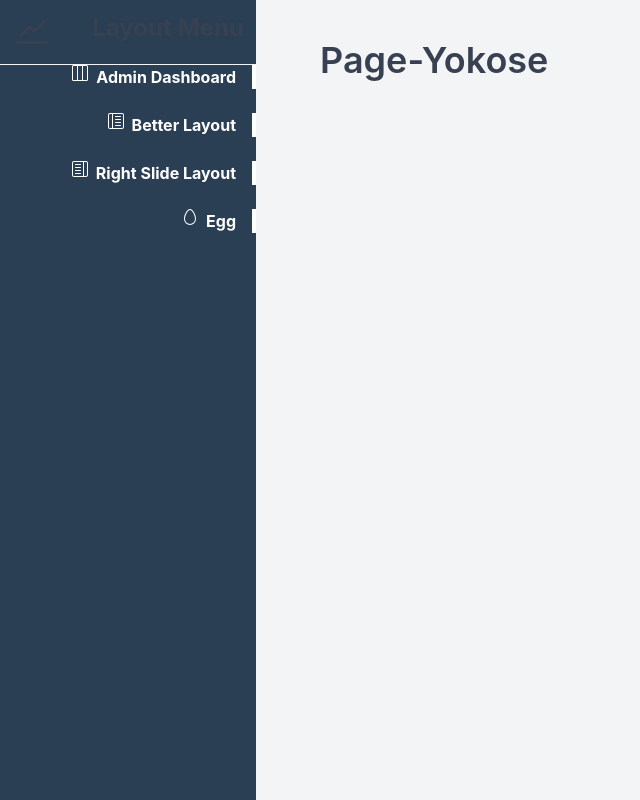
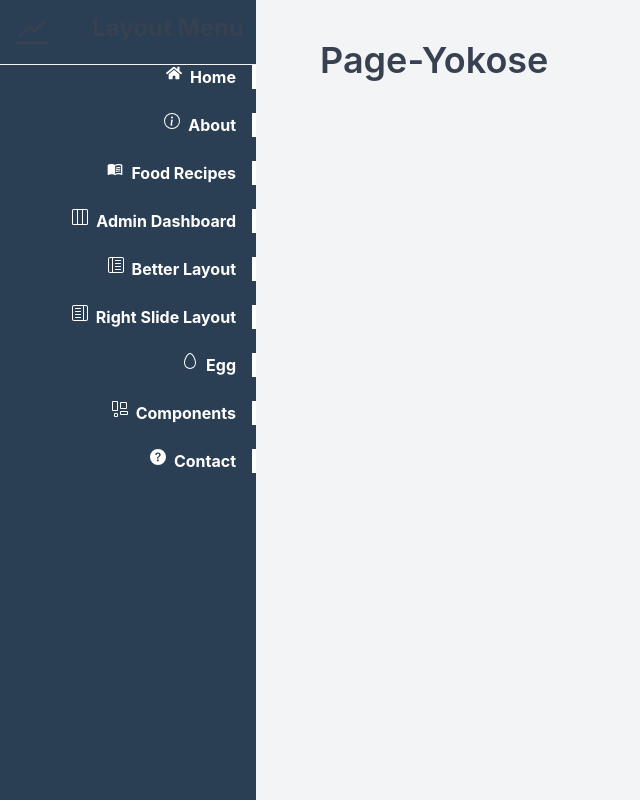
Before and after one commit to ellesis/tailwind-react, a React (Create React App) app: page /yokose in a window 1280 px wide. Shown: the whole page, without its empty margins (0-640 px from the left). Built offline with nearby package versions, Linux system fonts and the light colour scheme.

Commit message:
Add more menus with react icons

```diff
--- a/src/data/menu-react-icons.js
+++ b/src/data/menu-react-icons.js
@@ -1,10 +1,33 @@
-import { FaQuestion, FaHome } from 'react-icons/fa'
-import { MdOutlineSpaceDashboard, MdMonitor, MdOutlineSettingsSuggest } from 'react-icons/md'
-import { BsEgg, BsLayoutThreeColumns, BsLayoutTextSidebarReverse, BsLayoutTextSidebar } from 'react-icons/bs' // Bootstrap Icons
+import { FaHome } from 'react-icons/fa' // Font Awesome
+import {
+  BsEgg,
+  BsLayoutThreeColumns,
+  BsLayoutTextSidebarReverse,
+  BsLayoutTextSidebar,
+  BsInfoCircle,
+  BsLayoutWtf,
+  BsFillQuestionCircleFill
+} from 'react-icons/bs' // Bootstrap Icons
+import { MdMenuBook, MdOutlineSpaceDashboard, MdMonitor, MdOutlineSettingsSuggest } from 'react-icons/md' // Material-UI
 
 export const siteTitle = 'Layout Menu'
 
 export const menuItems = [
+  {
+    title: 'Home',
+    href: '/',
+    iconTag: <FaHome />
+  },
+  {
+    title: 'About',
+    href: '/about',
+    iconTag: <BsInfoCircle />
+  },
+  {
+    title: 'Food Recipes',
+    href: '/food',
+    iconTag: <MdMenuBook />
+  },
   {
     title: 'Admin Dashboard',
     href: '/admin/dashboard',
@@ -24,5 +47,15 @@ export const menuItems = [
     title: 'Egg',
     href: '/egg',
     iconTag: <BsEgg />
+  },
+  {
+    title: 'Components',
+    href: '/components',
+    iconTag: <BsLayoutWtf />
+  },
+  {
+    title: 'Contact',
+    href: '/contact',
+    iconTag: <BsFillQuestionCircleFill />
   }
 ]
```
